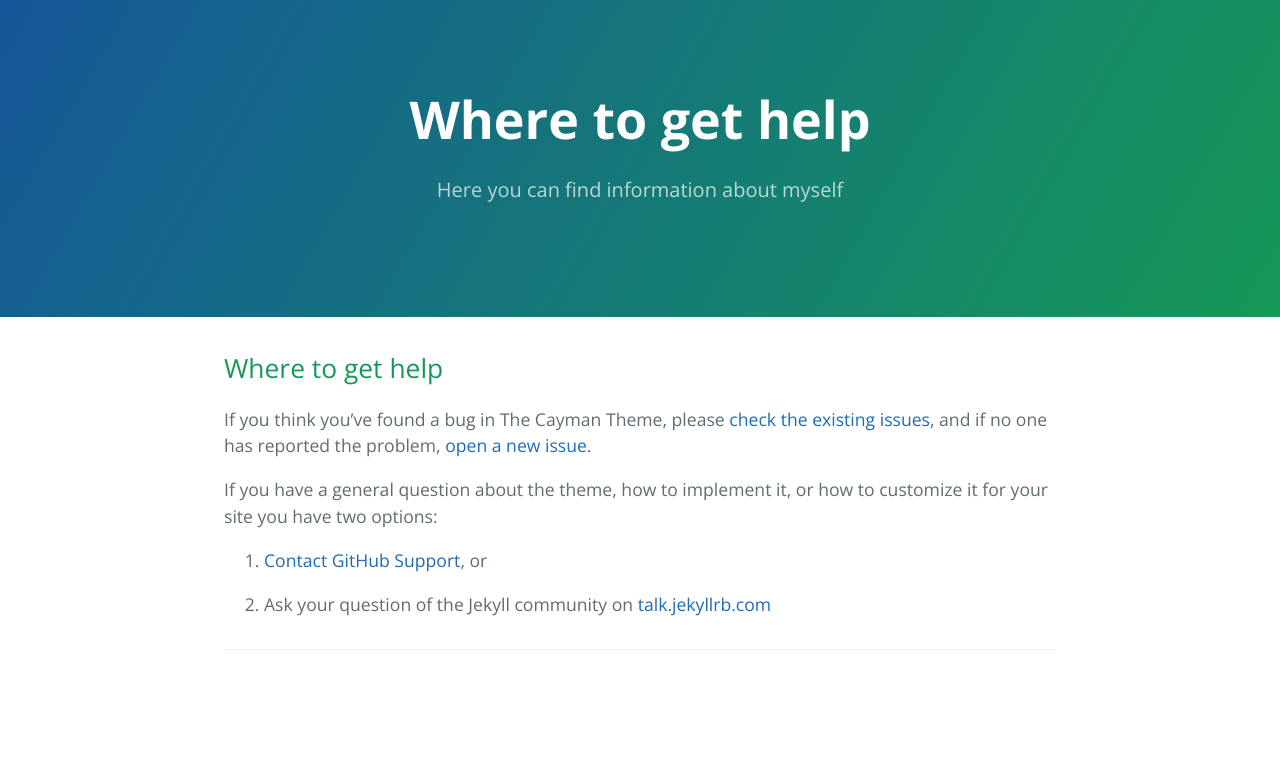
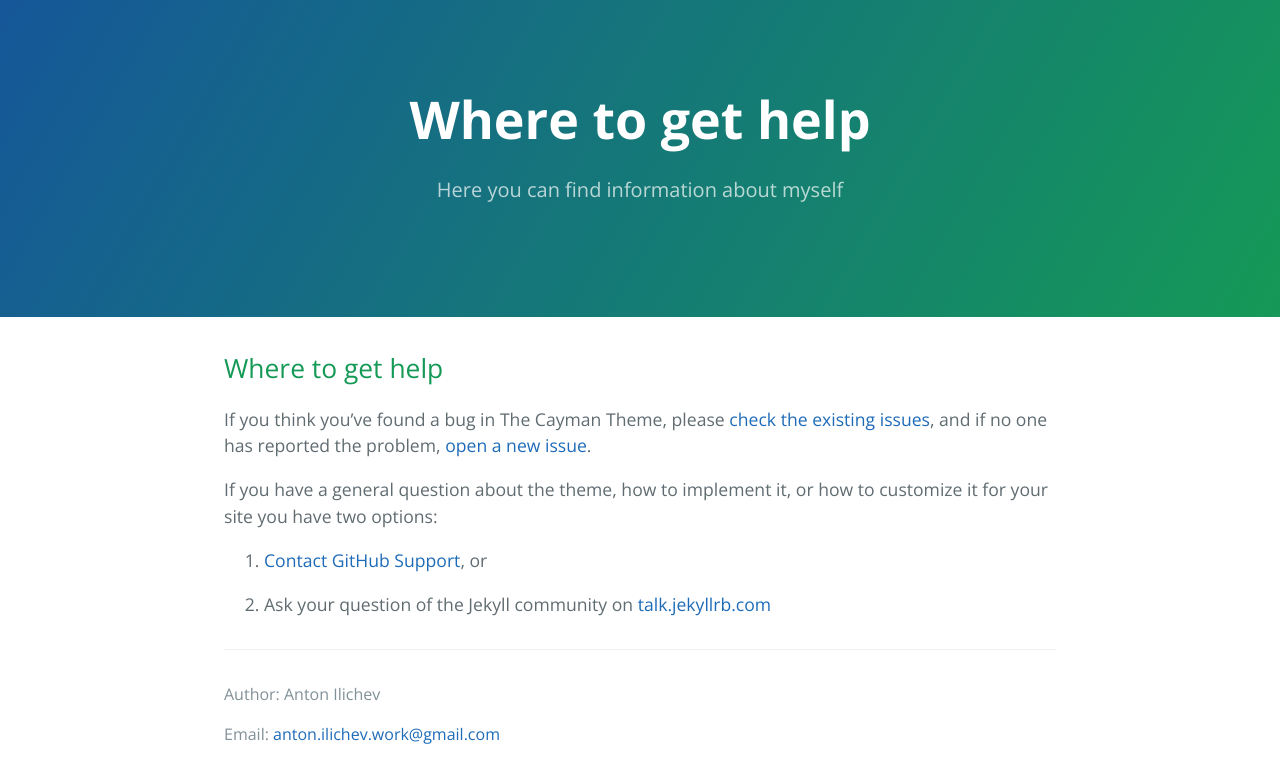
Before and after one commit to Antochino/Antochino.github.io, a Jekyll site: the page built from projects/docs/SUPPORT.md, in a window 1280 px wide. Shown: the top 783 px of the page. Built offline with Jekyll 4.4.1, drawn with Linux system fonts in a browser that asks for light colours; our own code applies the rules of GitHub Pages for plain Markdown files.

Commit message:
Update default.html

```diff
--- a/projects/_layouts/default.html
+++ b/projects/_layouts/default.html
@@ -41,7 +41,8 @@
         {% if site.github.is_project_page %}
           <span class="site-footer-owner"><a href="{{ site.github.repository_url }}">{{ site.github.repository_name }}</a> is maintained by <a href="{{ site.github.owner_url }}">{{ site.github.owner_name }}</a>.</span>
         {% endif %}
-       <!-- <span class="site-footer-credits">This page was generated by <a href="https://pages.github.com">GitHub Pages</a>.</span> -->
+       <p><span class="site-footer-credits">Author: Anton Ilichev </span></p>
+       <p><span class="site-footer-credits">Email: <a href="mailto:anton.ilichev.work@gmail.com">anton.ilichev.work@gmail.com</a></span></p>
       </footer>
     </main>
   </body>
```
